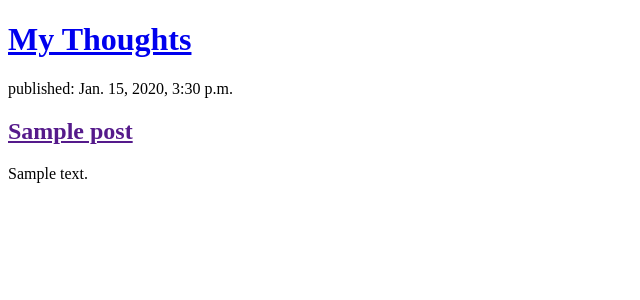
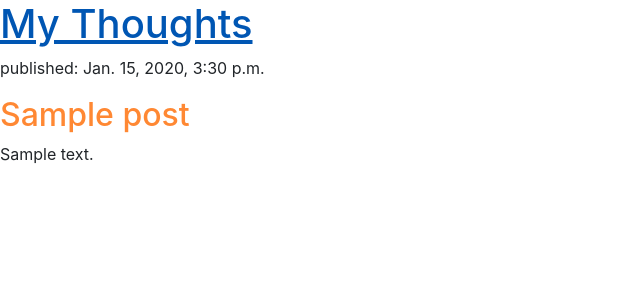
Before and after one commit to kumarvivek2018/My-Thoughts-Blog, a Django app: page / in a window 1280 px wide. Shown: the top 300 px of the page, without its empty margins (0-640 px from the left). Run offline with Django 3.2, Linux system fonts and the light colour scheme; tables that the repository leaves empty hold one stand-in row (values such as "Sample post"); some libraries are stand-ins or nearby versions.

Commit message:
write css for blog page

```diff
--- /dev/null
+++ b/MyThoughts/blog/static/css/blog.css
@@ -0,0 +1,3 @@
+h1 a, h2 a {
+    color: #FF8833;
+}
--- a/MyThoughts/blog/templates/blog/post_list.html
+++ b/MyThoughts/blog/templates/blog/post_list.html
@@ -1,6 +1,9 @@
+{% load static %}
 <!DOCTYPE html>
 <html>
     <head>
+        <link rel="stylesheet" href="https://stackpath.bootstrapcdn.com/bootstrap/4.5.0/css/bootstrap.min.css" integrity="sha384-9aIt2nRpC12Uk9gS9baDl411NQApFmC26EwAOH8WgZl5MYYxFfc+NcPb1dKGj7Sk" crossorigin="anonymous">
+        <link rel="stylesheet" href="{% static 'css/blog.css' %}">
         <title>My Thoughts</title>
     </head>
     <body>
@@ -15,5 +18,9 @@
                 <p>{{ post.text|linebreaksbr}} </p>
             </div>
         {% endfor %}
+
+        <script src="https://code.jquery.com/jquery-3.5.1.slim.min.js" integrity="sha384-DfXdz2htPH0lsSSs5nCTpuj/zy4C+OGpamoFVy38MVBnE+IbbVYUew+OrCXaRkfj" crossorigin="anonymous"></script>
+        <script src="https://cdn.jsdelivr.net/npm/popper.js@1.16.0/dist/umd/popper.min.js" integrity="sha384-Q6E9RHvbIyZFJoft+2mJbHaEWldlvI9IOYy5n3zV9zzTtmI3UksdQRVvoxMfooAo" crossorigin="anonymous"></script>
+        <script src="https://stackpath.bootstrapcdn.com/bootstrap/4.5.0/js/bootstrap.min.js" integrity="sha384-OgVRvuATP1z7JjHLkuOU7Xw704+h835Lr+6QL9UvYjZE3Ipu6Tp75j7Bh/kR0JKI" crossorigin="anonymous"></script>
     </body>
 </html>
```
